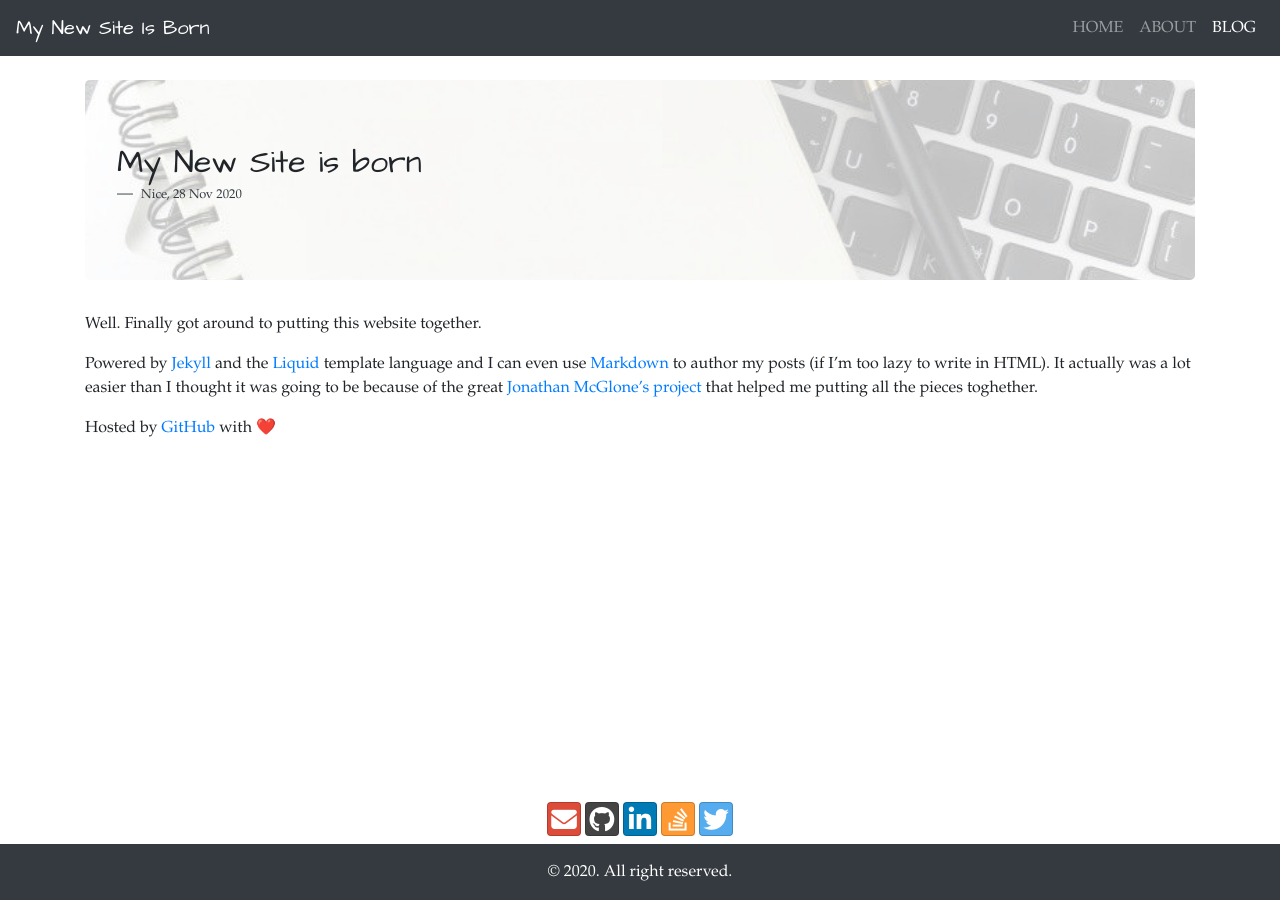
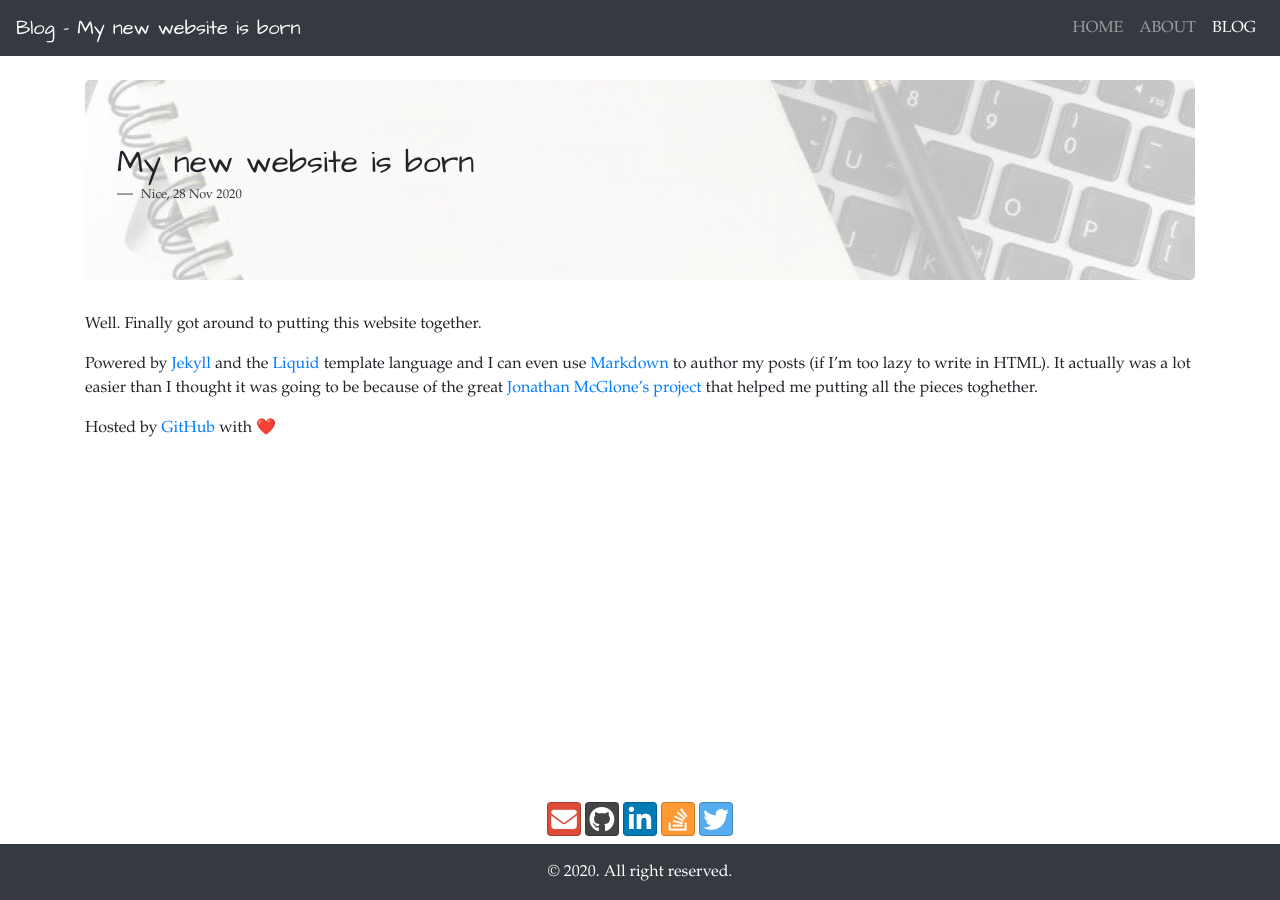
Before and after one commit to madrisan/madrisan.github.io, a Jekyll site: the page built from _posts/2020-11-28-davide-madrisan-site-launched.md, in a window 1280 px wide. Built offline with Jekyll 4.4.1, drawn with Linux system fonts in a browser that asks for light colours; nearby versions of some CDN libraries; emoji names are drawn with the system emoji font.

Commit message:
Fix a regression in the blog layout
Signed-off-by: Davide Madrisan <davide.madrisan@gmail.com>

```diff
--- a/_layouts/default.html
+++ b/_layouts/default.html
@@ -27,7 +27,13 @@
         <wrapper class="d-flex flex-column">
 
             <nav class="navbar navbar-expand-md bg-dark navbar-dark sticky-top">
-                <a class="navbar-brand text-capitalize" href="#">{{ page.title }}</a>
+                <a class="navbar-brand" href="#">
+                {% if page.layout == "post" %}
+                    Blog - {{ page.title }}
+                {% else %}
+                    {{ page.title }}
+                {% endif %}
+                </a>
                 <button class="navbar-toggler" type="button"
                         data-toggle="collapse" data-target="#collapsibleNavbar">
                     <span class="navbar-toggler-icon"></span>
--- a/_posts/2020-11-28-davide-madrisan-site-launched.md
+++ b/_posts/2020-11-28-davide-madrisan-site-launched.md
@@ -1,6 +1,6 @@
 ---
 layout: post
-title: My New Site is born
+title: My new website is born
 date: 2020-11-28
 language: en
 location: Nice
--- a/index.html
+++ b/index.html
@@ -8,7 +8,7 @@ title: Davide Madrisan's Website
     <blockquote class="blockquote ml-4">
         <span class="display-4">Personal Website and Blog</span>
         <span class="blockquote-footer text-dark ml-5">
-            Articles about science and technology
+        Articles about science and technology
         </span>
     </blockquote>
 </div>
```
